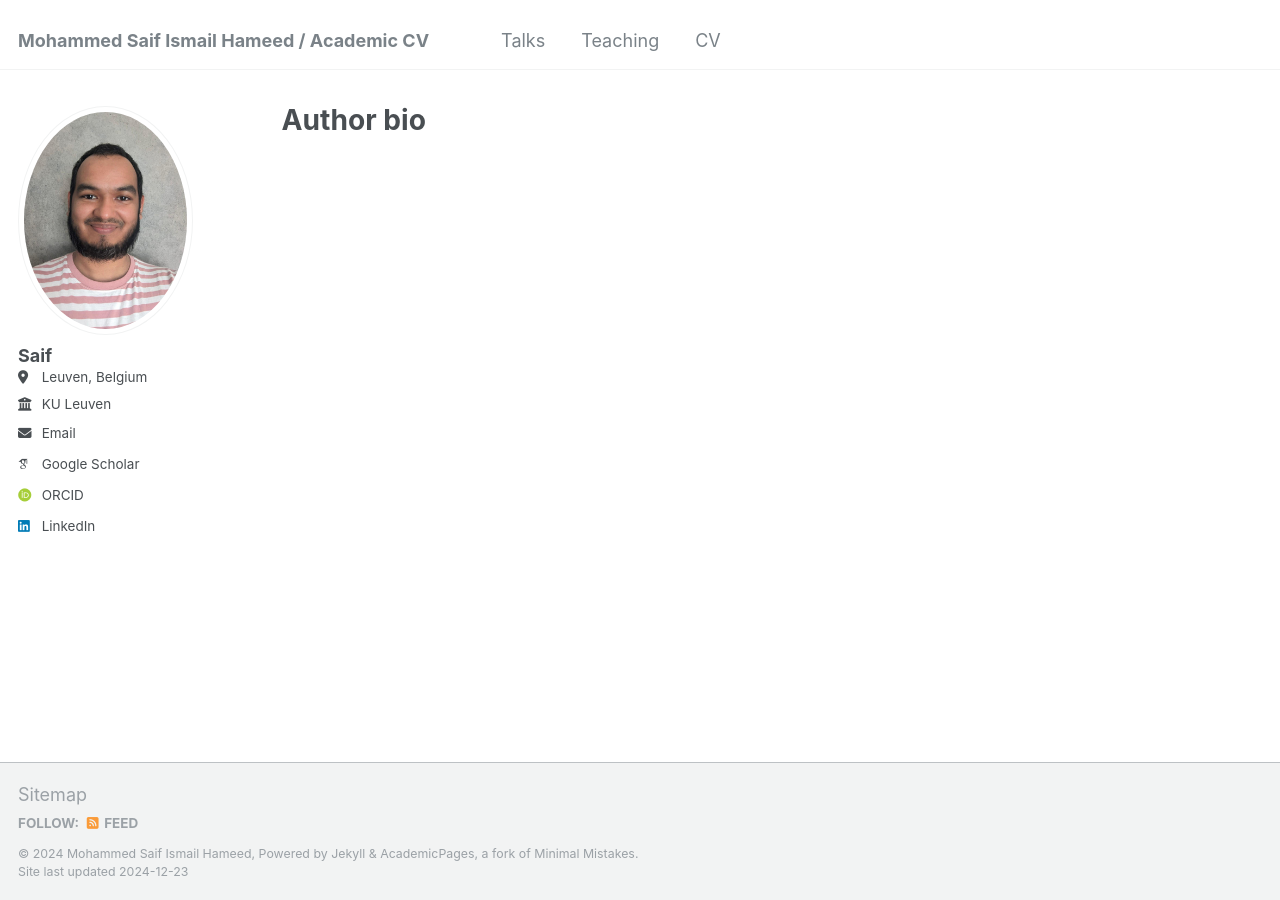
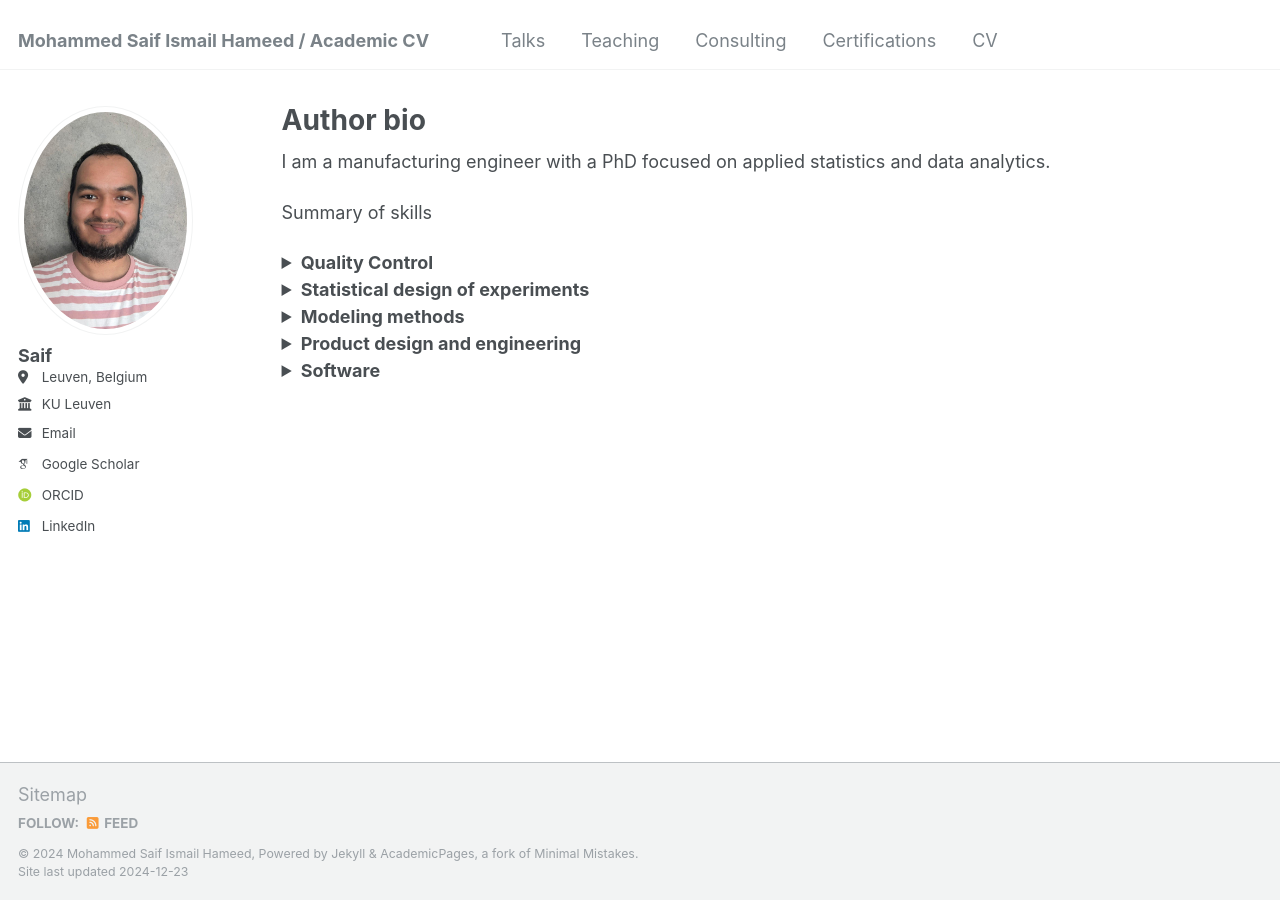
Before and after one commit to saif-ismail/saif-ismail.github.io, a Jekyll site: the page built from _pages/about.md, in a window 1280 px wide. Built offline with Jekyll 4.4.1, drawn with Linux system fonts in a browser that asks for light colours; some web fonts are replaced.

Commit message:
a big update

```diff
--- a/_data/navigation.yml
+++ b/_data/navigation.yml
@@ -20,6 +20,12 @@ main:
   # - title: "Blog Posts"
   #   url: /year-archive/
 
+  - title: "Consulting"
+    url: /consulting/
+
+  - title: "Certifications"
+    url: /certifications/
+
   - title: "CV"
     url: /cv/
 
--- a/_pages/about.md
+++ b/_pages/about.md
@@ -6,6 +6,59 @@ redirect_from:
   - /about/
   - /about.html
 ---
+
+I am a manufacturing engineer with a PhD focused on applied statistics and data analytics.
+
+Summary of skills
+
+<details>
+  <summary><strong>Quality Control</strong></summary>
+  * Six Sigma Black belt <br>
+  * Design for six sigma black belt <br>
+  * APQP processes (eg: FMEA, PPAP) <br>
+  * Familiarity with quality standards - ISO 9001:2015, IATF 16949<br>
+</details>
+
+<details>
+  <summary><strong>Statistical design of experiments</strong></summary>
+  * Screening and optimization experiments <br>
+  * Multi-stage experiments <br>
+  * Experiments with hard-to-change factors <br>
+  * Space-filling designs <br>
+  * Sequential and one-shot experiments <br>
+  * Blocked experiments <br>
+  * Experiments with expensive active pharmaceutical ingredients (APIs) <br>
+  * Robustness experiments <br>
+</details>
+
+<details>
+  <summary><strong>Modeling methods</strong></summary>
+  * Generlized linear and mixed models <br>
+  * Bayesian analysis <br>
+  * Gaussian processes <br>
+  * Bayesian Optimization <br>
+  * Supervised learning: Modern machine learning methods for regression and classification <br>
+  * Unsupervised learning: Clustering methods <br>
+</details>
+
+<details>
+  <summary><strong>Product design and engineering</strong></summary>
+  * Design for manufacturability (DFMA) <br>
+  * Operations research with linear programming <br>
+  * Systems design <br>
+  * Reliability Engineering <br>
+  * Life-cycle-assessment (LCA)
+</details>
+
+<details>
+  <summary><strong>Software</strong></summary>
+  * Python <br>
+  * R <br>
+  * JMP <br>
+  * Minitab <br>
+  * Github <br>
+  * Latex <br>
+</details>
 
 <!-- Summary of myself.
 
```
Also changed, not shown: _pages/certifications.md (added, +11 -0 lines), _pages/consulting.md (added, +11 -0 lines), _pages/cv.md (+26 -5 lines), _teaching/2015-spring-teaching-2.md (deleted, +0 -20 lines), _teaching/2023-autumn-teaching-1.md (added, +39 -0 lines), _teaching/2024-autumn-teaching-1.md (deleted, +0 -20 lines), _teaching/2024-autumn-teaching-2.md (added, +39 -0 lines), 2 other files.
